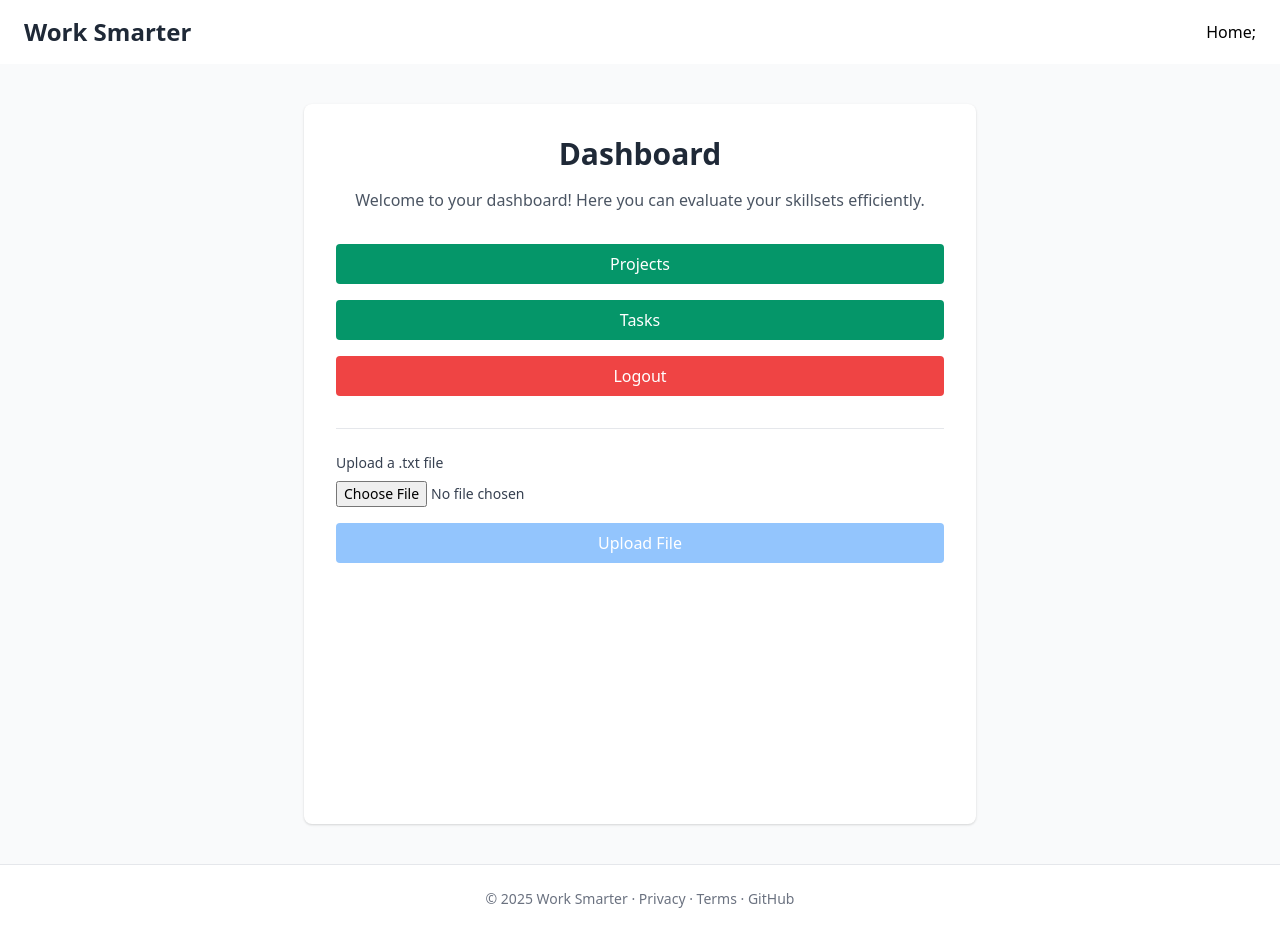
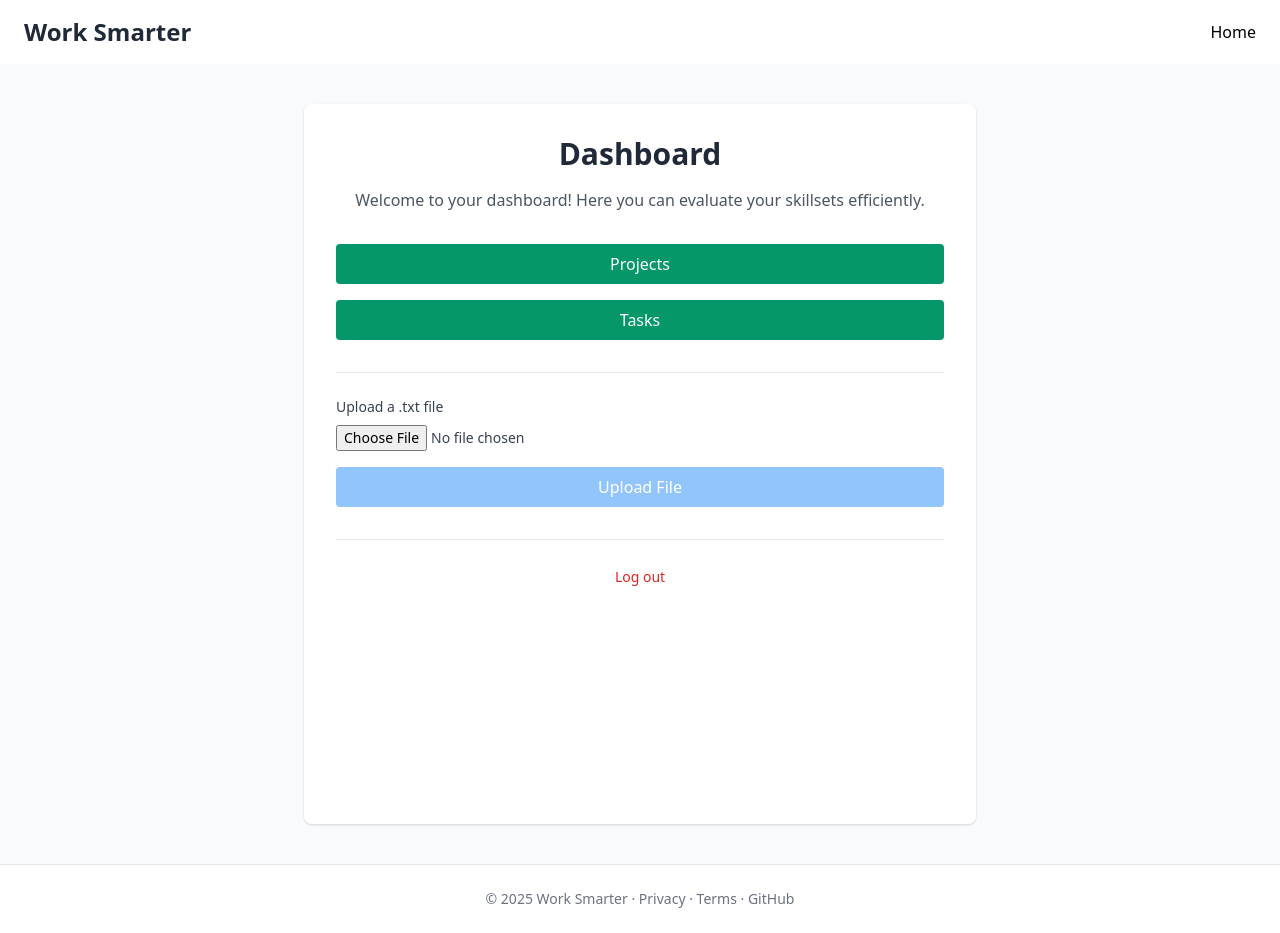
Before and after one commit to alton-michaux/work-smarter, a Next.js app in the folder frontend/: page /dashboard in a window 1280 px wide. Built offline with nearby package versions, Linux system fonts and the light colour scheme; no server answers; sample sign-in values are in the browser's storage.

Commit message:
fixed logout link in dashboard

```diff
--- a/frontend/components/shared/Navbar.tsx
+++ b/frontend/components/shared/Navbar.tsx
@@ -14,7 +14,7 @@ export default function Navbar() {
             <Link href="/login" legacyBehavior>
               <a className="text-gray-700 hover:text-green-600">Login</a>
             </Link>
-          )};
+          )}
       </div>
     </header>
   );
--- a/frontend/pages/dashboard.tsx
+++ b/frontend/pages/dashboard.tsx
@@ -96,14 +96,6 @@ function Dashboard() {
                 Tasks
                 </button>
             </li>
-            <li>
-                <button
-                onClick={handleLogout}
-                className="w-full bg-red-500 text-white py-2 rounded hover:bg-red-600 transition"
-                >
-                Logout
-                </button>
-            </li>
             </ul>
 
             {/* File Upload */}
@@ -133,7 +125,16 @@ function Dashboard() {
                 <p className="mt-2 text-sm text-gray-600 text-center">{uploadStatus}</p>
             )}
             </div>
-        </div>
+
+            <div className="mt-8 border-t pt-6 text-center">
+                <button
+                    onClick={handleLogout}
+                    className="text-red-600 hover:text-red-800 text-sm font-medium transition"
+                >
+                    Log out
+                </button>
+                </div>
+            </div>
         </div>
     );
 }
```
